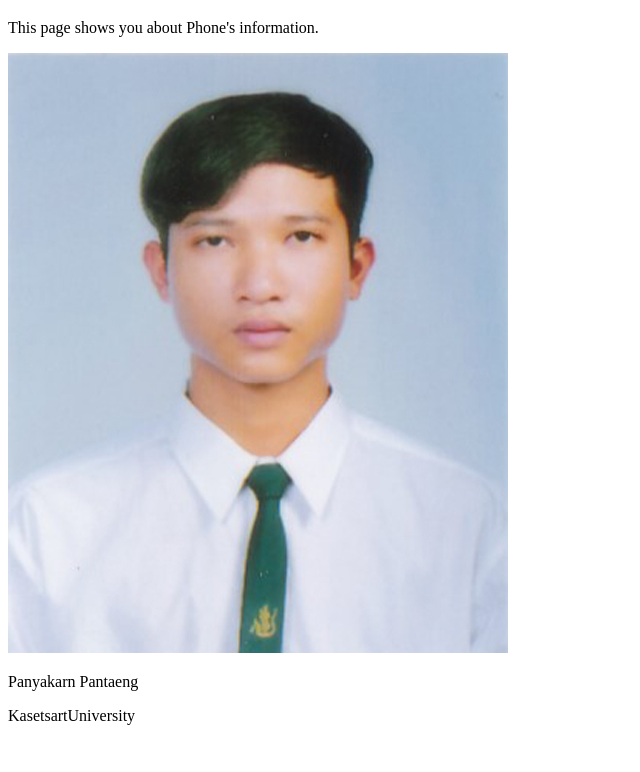
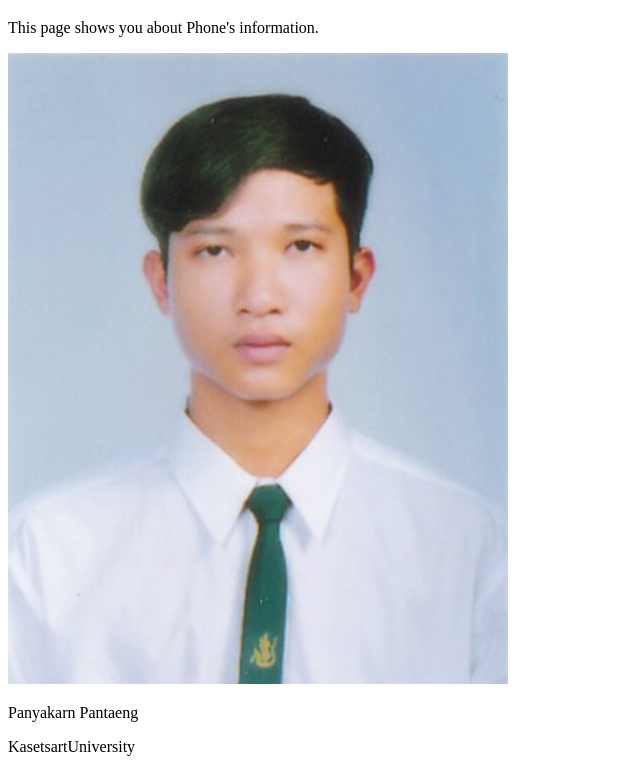
Before and after one commit to lynnsentinel/lynnsentinel.github.io, a plain HTML site: page phone.html in a window 1280 px wide. Shown: the part 61-833 px from the top of the page, without its empty margins (0-640 px from the left). Before the commit the page ends 802 px from the top, so only its background shows below. Drawn offline with Linux system fonts and the light colour scheme.

Commit message:
Fix something

```diff
--- a/phone.html
+++ b/phone.html
@@ -8,7 +8,7 @@
 <body>
     <h1>Phone's homepage</h1>
     <p>This page shows you about Phone's information.</p>
-    <img src="phone's image.jpg" width="500" height="600">
+    <img src="phone's image.jpg" alt="phone">
     <p>Panyakarn Pantaeng</p>
     <p>KasetsartUniversity</p>
 </body>
```
Also changed, not shown: 1 other file.
